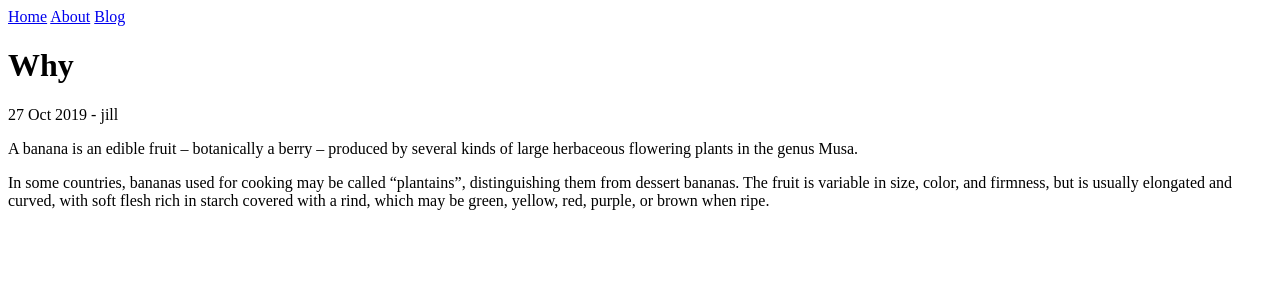
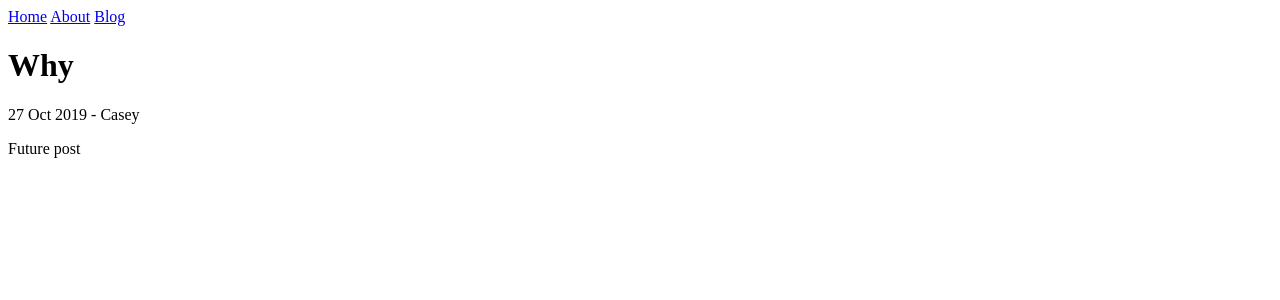
Before and after one commit to Livedoncediedtwice/Livedoncediedtwice.github.io, a Jekyll site: the page built from _posts/2019-10-27-why.md, in a window 1280 px wide. Shown: the top 300 px of the page. Built offline with Jekyll 4.4.1, drawn with Linux system fonts in a browser that asks for light colours.

```diff
--- a/_posts/2019-10-27-why.md
+++ b/_posts/2019-10-27-why.md
@@ -1,12 +1,5 @@
 ---
 layout: post
-author: jill
+author: Casey
 ---
-A banana is an edible fruit – botanically a berry – produced by several kinds
-of large herbaceous flowering plants in the genus Musa.
-
-In some countries, bananas used for cooking may be called "plantains",
-distinguishing them from dessert bananas. The fruit is variable in size, color,
-and firmness, but is usually elongated and curved, with soft flesh rich in
-starch covered with a rind, which may be green, yellow, red, purple, or brown
-when ripe.
+Future post
```
Also changed, not shown: _posts/2018-08-21-apples.md (deleted, +0 -11 lines), 6 other files.
